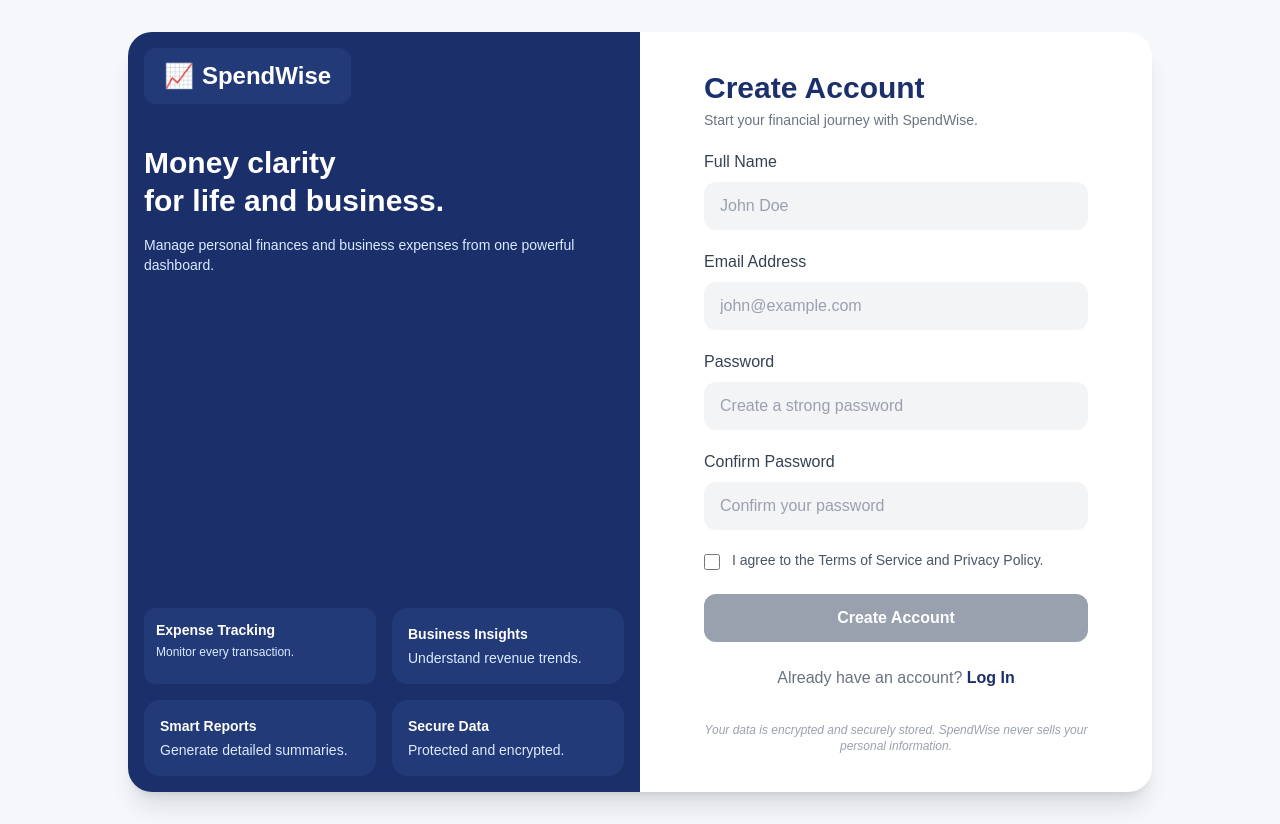
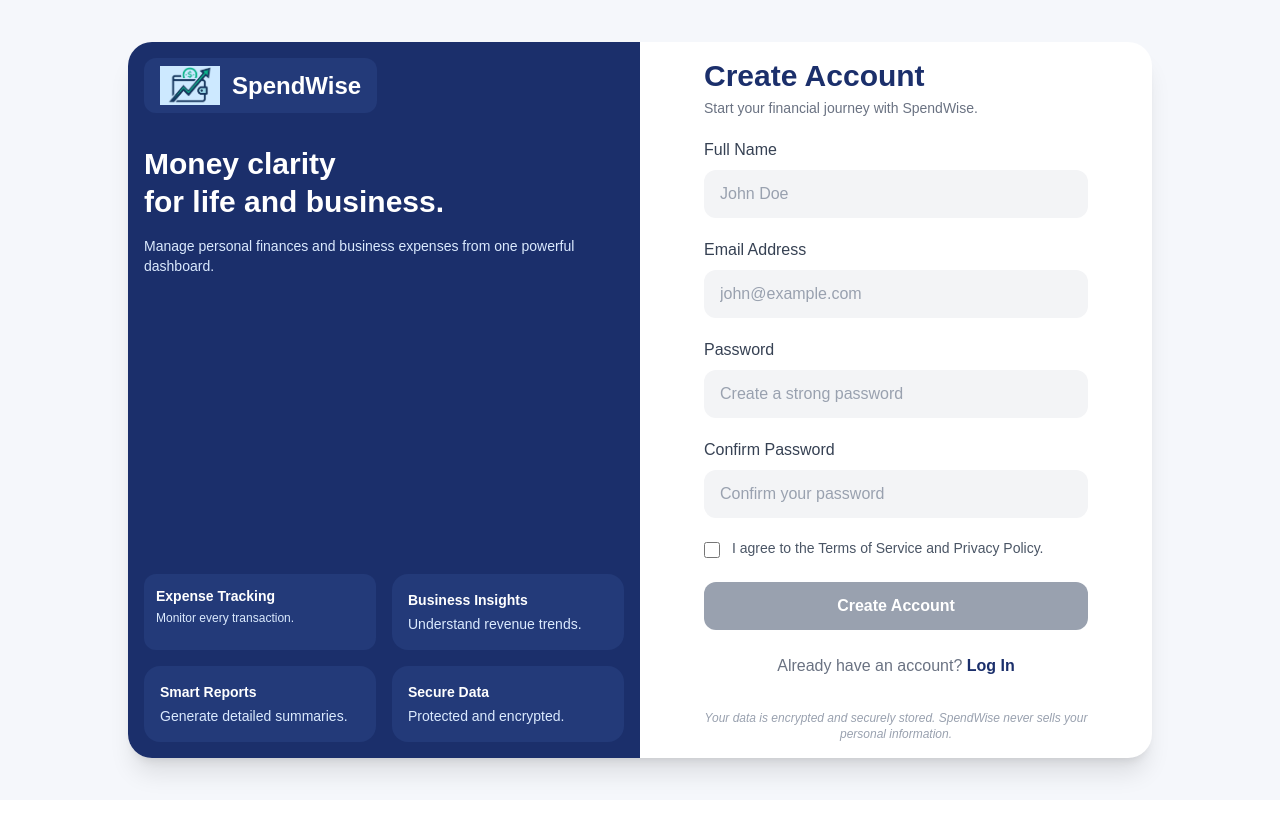
Before and after one commit to siddhibankar08-collab/expense-tracker, a Next.js app: page /sign_up in a window 1280 px wide. After the commit the page ends 800 px from the top, so only its background shows below. Built offline with nearby package versions, Linux system fonts and the light colour scheme; no server answers.

Commit message:
signup page updated

```diff
--- a/app/sign_up/page.js
+++ b/app/sign_up/page.js
@@ -1,5 +1,6 @@
+
 "use client";
-
+import Image from "next/image";
 import { useState } from "react";
 import { useRouter } from "next/navigation";
 import { supabase } from "@/lib/supabaseClient";
@@ -79,14 +80,23 @@ if (user) {
 }
   return (
     <div className="min-h-screen bg-[#F5F7FB] flex items-center justify-center px-6 py-8">
-<div className="w-full max-w-5xl h-[95vh] bg-white rounded-3xl overflow-hidden shadow-xl grid lg:grid-cols-2">
+<div className="w-full max-w-5xl  bg-white rounded-3xl overflow-hidden shadow-xl grid lg:grid-cols-2">
         {/* LEFT SIDE */}
         <div className="bg-[#1B2F6B] text-white p-4 flex flex-col justify-between">
           <div>
-            <div className="inline-flex items-center bg-[#233A79] px-5 py-3 rounded-xl mb-10">
-              <span className="text-2xl mr-2">📈</span>
-              <span className="text-2xl font-bold">SpendWise</span>
-            </div>
+            <div className="inline-flex items-center bg-[#233A79] px-4 py-2 rounded-xl mb-8">
+  <Image
+    src="/images/spendwiselogo.png"
+    alt="SpendWise Logo"
+    width={60}
+    height={60}
+    className="mr-3"
+  />
+
+  <span className="text-2xl font-bold">
+    SpendWise
+  </span>
+</div>
 
             <h1 className="text-3xl font-bold leading-tight mb-4">
               Money clarity
```
Also changed, not shown: 1 other file (tests, documents, lock files or other folders).
